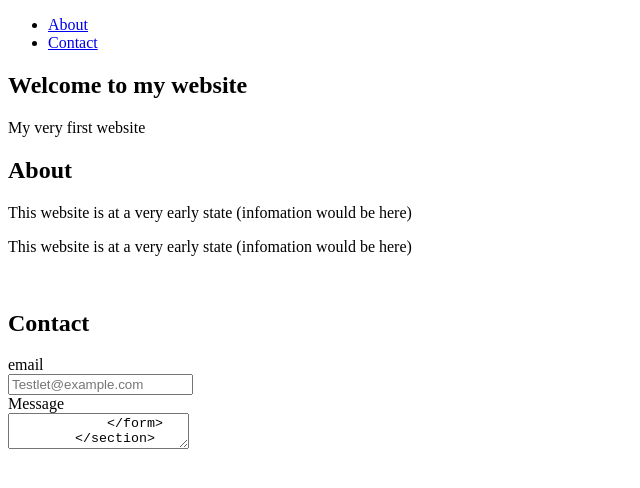
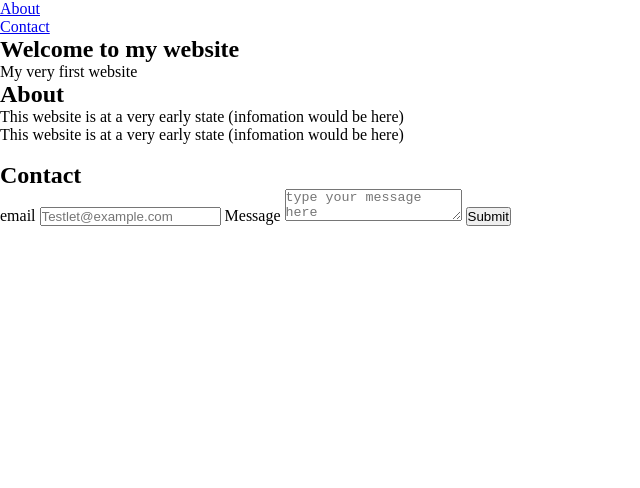
Before and after one commit to slimyjan/Project-website, a plain HTML site: page index.html in a window 1280 px wide. Shown: the whole page, without its empty margins (0-640 px from the left). Drawn offline with Linux system fonts and the light colour scheme.

Commit message:
Fix: Forgot to close the textarea command, added submit button

```diff
--- a/index.html
+++ b/index.html
@@ -4,6 +4,7 @@
     <meta charset="UTF-8">
     <meta http-equiv="X-UA-Compatible" content="IE=edge">
     <title>Main hub</title>
+    <link rel="stylesheet" href="./style.css">
 </head>
 <body>
     <section>
@@ -42,12 +43,10 @@
             <h2>Contact</h2>
             <form action="">
                 <span>email</span>
-                <br>
                 <input type="text" placeholder="Testlet@example.com">
-                <br>
                 <span>Message</span>
-                <br>
-                <textarea type="text" placeholder="type your message here">
+                <textarea type="text" placeholder="type your message here"></textarea>
+                <input type="submit">
             </form>
         </section>
     </main>
--- a/style.css
+++ b/style.css
@@ -1,3 +1,4 @@
-.context001 h1{
-color: red;
+* {
+    padding: 0;
+    margin: 0;
 }
```
